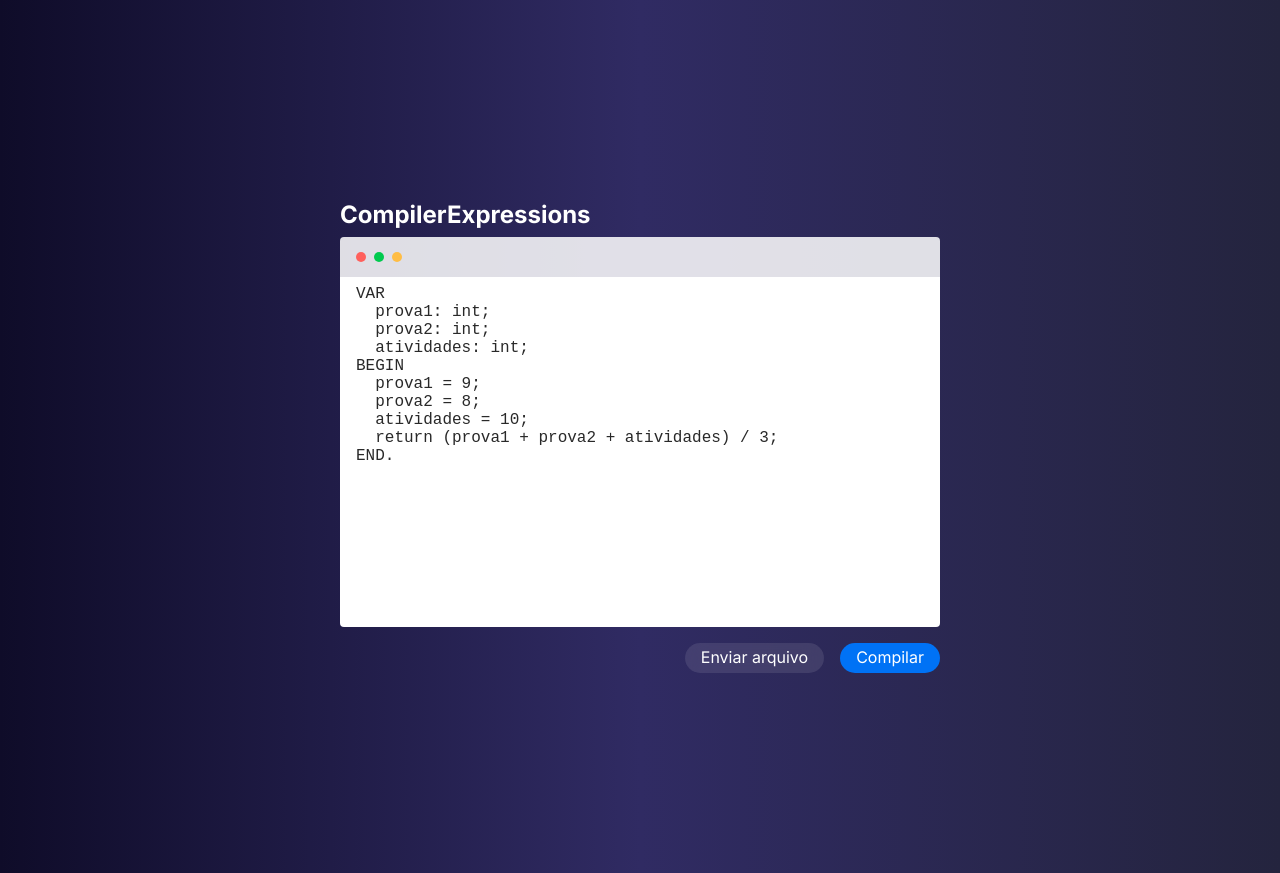
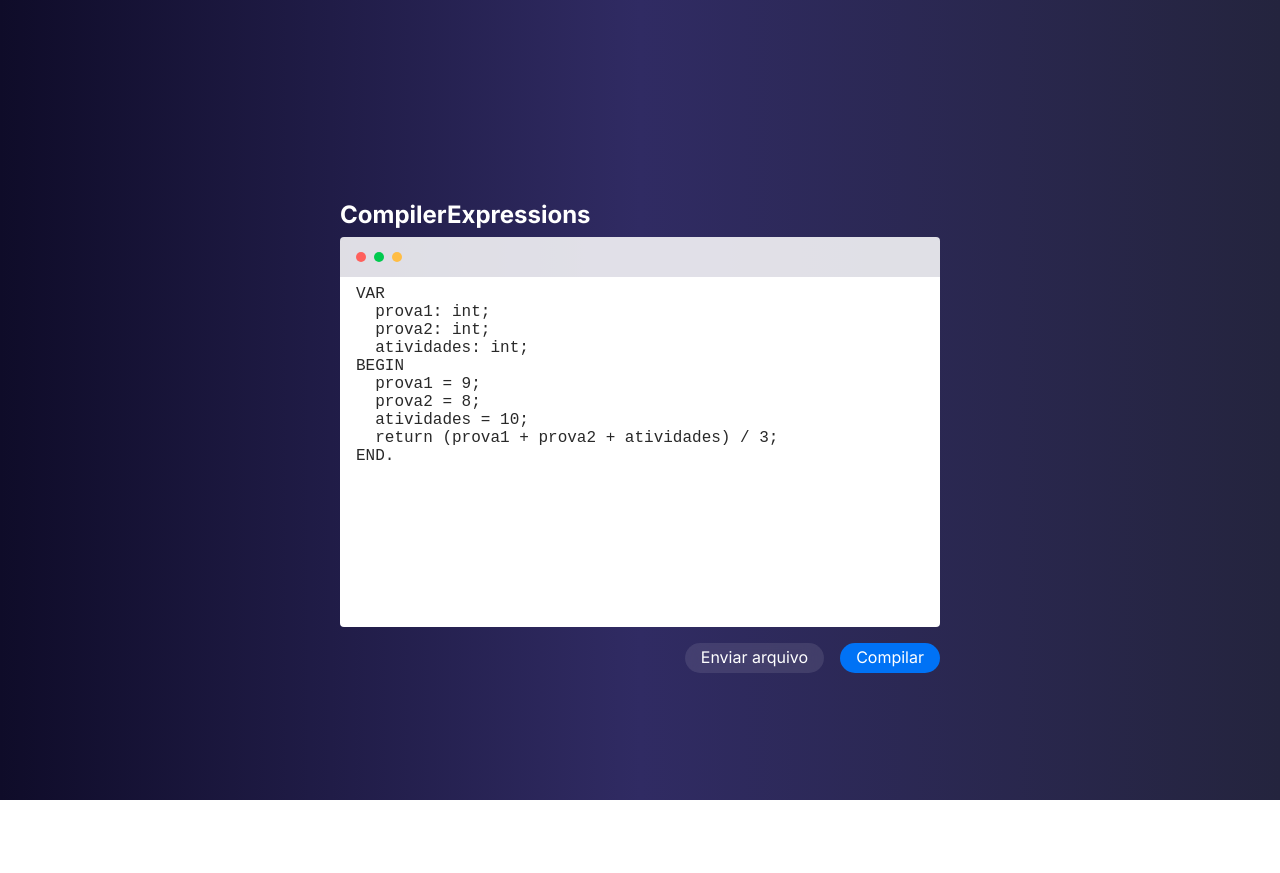
Before and after one commit to hugolima03/compiladores-ufrr, a Next.js app: page /compilerExpressions in a window 1280 px wide. After the commit the page ends 800 px from the top, so only its background shows below. Built offline with nearby package versions, Linux system fonts and the light colour scheme; a web font is replaced by a local one.

Commit message:
fix: overflow

```diff
--- a/src/templates/CompilerExpressions/styles.ts
+++ b/src/templates/CompilerExpressions/styles.ts
@@ -9,7 +9,8 @@ export const Container = styled.div`
   min-height: 100vh;
 
   width: 100vw;
-  padding: 25vh 0;
+  padding-top: 25vh;
+  padding-bottom: 2.4rem;
   /* margin: 25vh auto; */
 
   gap: 1.6rem;
```
